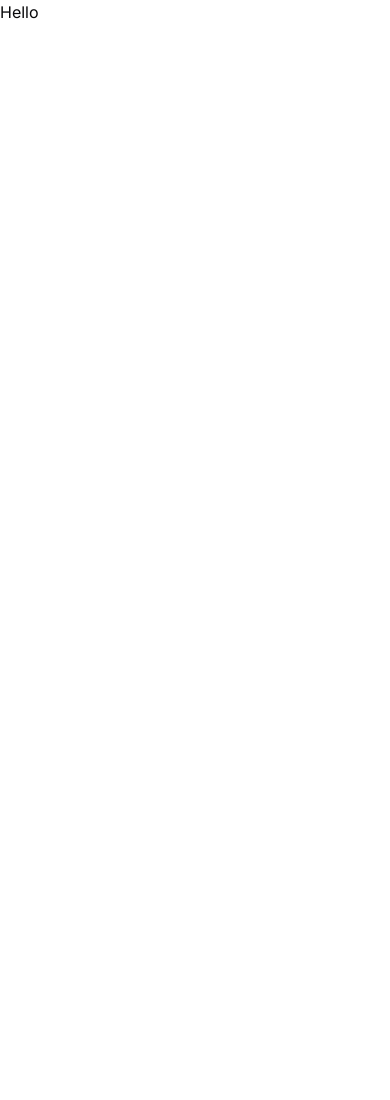
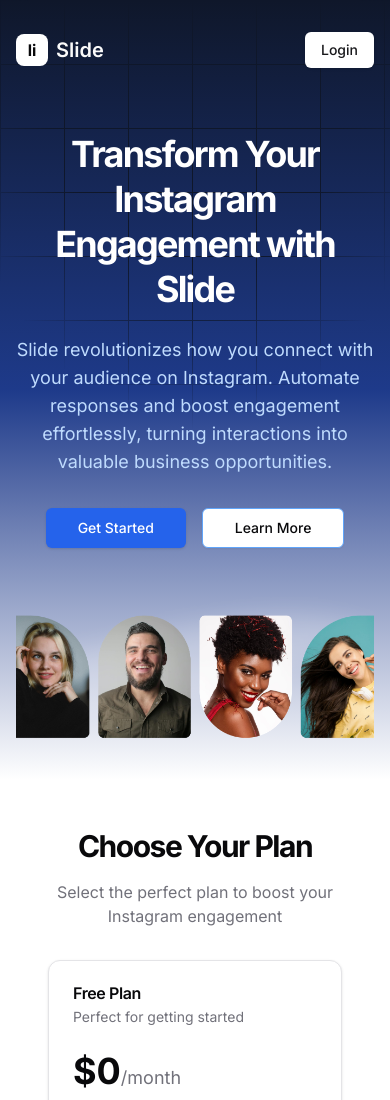
Before and after one commit to ImAdityaa12/slide-insta, a Next.js app: page / in a window 390 px wide. Shown: the top 1100 px of the page. Before the commit the page ends 844 px from the top, so only its background shows below. Built offline with nearby package versions, Linux system fonts and the light colour scheme.

Commit message:
Added landing page "/"

```diff
--- a/src/app/page.tsx
+++ b/src/app/page.tsx
@@ -1,5 +1,149 @@
+import { Button } from "@/components/ui/button";
+import {
+  Card,
+  CardContent,
+  CardDescription,
+  CardFooter,
+  CardHeader,
+  CardTitle,
+} from "@/components/ui/card";
+import { CheckCircle, MenuIcon } from "lucide-react";
 import Image from "next/image";
+import Link from "next/link";
 
 export default function Home() {
-  return <div>Hello</div>;
+  const plans = [
+    {
+      name: "Free Plan",
+      description: "Perfect for getting started",
+      price: "$0",
+      features: [
+        "Boost engagement with target responses",
+        "Automate comment replies to enhance audience interaction",
+        "Turn followers into customers with targeted messaging",
+      ],
+      cta: "Get Started",
+    },
+    {
+      name: "Smart AI Plan",
+      description: "Advanced features for power users",
+      price: "$99",
+      features: [
+        "All features from Free Plan",
+        "AI-powered response generation",
+        "Advanced analytics and insights",
+        "Priority customer support",
+        "Custom branding options",
+      ],
+      cta: "Upgrade Now",
+    },
+  ];
+  return (
+    <main>
+      <section className="relative bg-gradient-to-b from-slate-900 via-blue-900 to-bg">
+        <div className="absolute inset-0 bg-[linear-gradient(to_right,#0f172a_1px,transparent_1px),linear-gradient(to_bottom,#0f172a_1px,transparent_1px)] bg-[size:4rem_4rem] [mask-image:radial-gradient(ellipse_60%_50%_at_50%_0%,#000_70%,transparent_110%)]" />
+        <div className="relative">
+          <div className="container px-4 py-8">
+            <div className="flex items-center justify-between">
+              <div className="flex items-center gap-2">
+                <div className="h-8 w-8 rounded-lg bg-white flex items-center justify-center font-bold">
+                  li
+                </div>
+                <span className="text-xl font-semibold text-primary-foreground">
+                  Slide
+                </span>
+              </div>
+              <nav className="hidden space-x-6 text-sm text-blue-200 md:block">
+                <Link href="#features">Features</Link>
+                <Link href="#pricing">Pricing</Link>
+                <Link href="#about">About</Link>
+              </nav>
+              <Button className="bg-white text-primary">
+                <Link href="/dashboard">Login</Link>
+              </Button>
+            </div>
+
+            <div className="mx-auto mt-16 max-w-3xl text-center">
+              <h1 className="text-4xl font-bold leading-tight tracking-tighter text-white sm:text-5xl md:text-6xl lg:text-7xl">
+                Transform Your Instagram Engagement with Slide
+              </h1>
+
+              <p className="mt-6 text-lg text-blue-200">
+                Slide revolutionizes how you connect with your audience on
+                Instagram. Automate responses and boost engagement effortlessly,
+                turning interactions into valuable business opportunities.
+              </p>
+
+              <div className="mt-8 flex justify-center gap-4">
+                <Button
+                  size="lg"
+                  className="bg-blue-600 text-white hover:bg-blue-700"
+                >
+                  Get Started
+                </Button>
+                <Button
+                  size="lg"
+                  variant="outline"
+                  className="border-blue-400  hover:bg-blue-900/50"
+                >
+                  Learn More
+                </Button>
+              </div>
+            </div>
+            <div className="relative h-40 md:h-80 w-full  mt-10">
+              <Image
+                src="/Ig-creators.png"
+                alt="Community member"
+                fill
+                className="object-cover"
+              />
+            </div>
+          </div>
+        </div>
+      </section>
+      <section className="container w-full py-12 md:py-24 lg:py-32 bg-background">
+        <div className="container px-4 md:px-6">
+          <div className="flex flex-col items-center justify-center space-y-4 text-center">
+            <h2 className="text-3xl font-bold tracking-tighter sm:text-5xl">
+              Choose Your Plan
+            </h2>
+            <p className="max-w-[900px] text-muted-foreground">
+              Select the perfect plan to boost your Instagram engagement
+            </p>
+          </div>
+          <div className="grid grid-cols-1 gap-6 mt-8 md:grid-cols-2 md:gap-8">
+            {plans.map((plan, index) => (
+              <Card key={index} className="flex flex-col justify-between">
+                <CardHeader>
+                  <CardTitle>{plan.name}</CardTitle>
+                  <CardDescription>{plan.description}</CardDescription>
+                </CardHeader>
+                <CardContent className="grid gap-4">
+                  <div className="text-4xl font-bold">
+                    {plan.price}
+                    <span className="text-lg font-normal text-muted-foreground">
+                      /month
+                    </span>
+                  </div>
+                  <ul className="space-y-2">
+                    {plan.features.map((feature, i) => (
+                      <li key={i} className="flex items-center">
+                        <CheckCircle className="mr-2 h-4 w-4 text-primary" />
+                        <span className="text-sm text-muted-foreground">
+                          {feature}
+                        </span>
+                      </li>
+                    ))}
+                  </ul>
+                </CardContent>
+                <CardFooter>
+                  <Button className="w-full">{plan.cta}</Button>
+                </CardFooter>
+              </Card>
+            ))}
+          </div>
+        </div>
+      </section>
+    </main>
+  );
 }
```
Also changed, not shown: public/Ig-creators.png (added).
